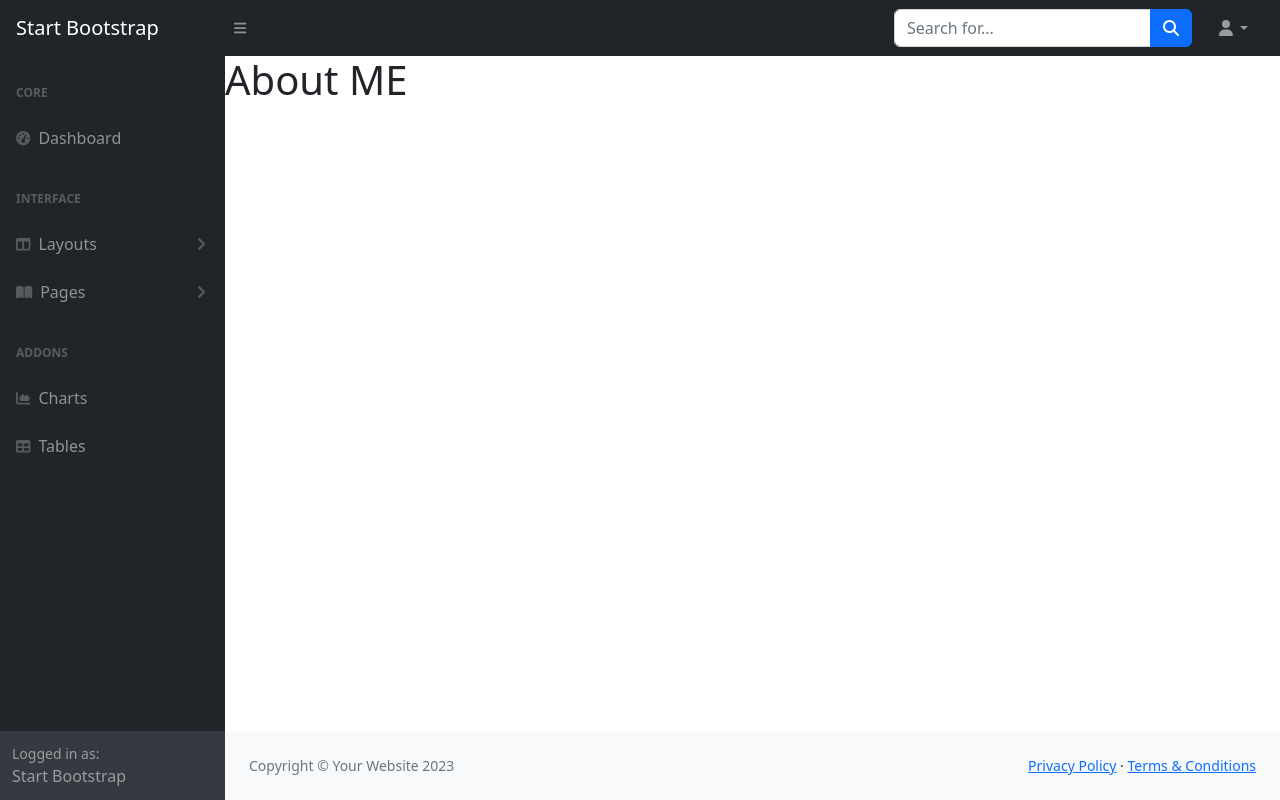
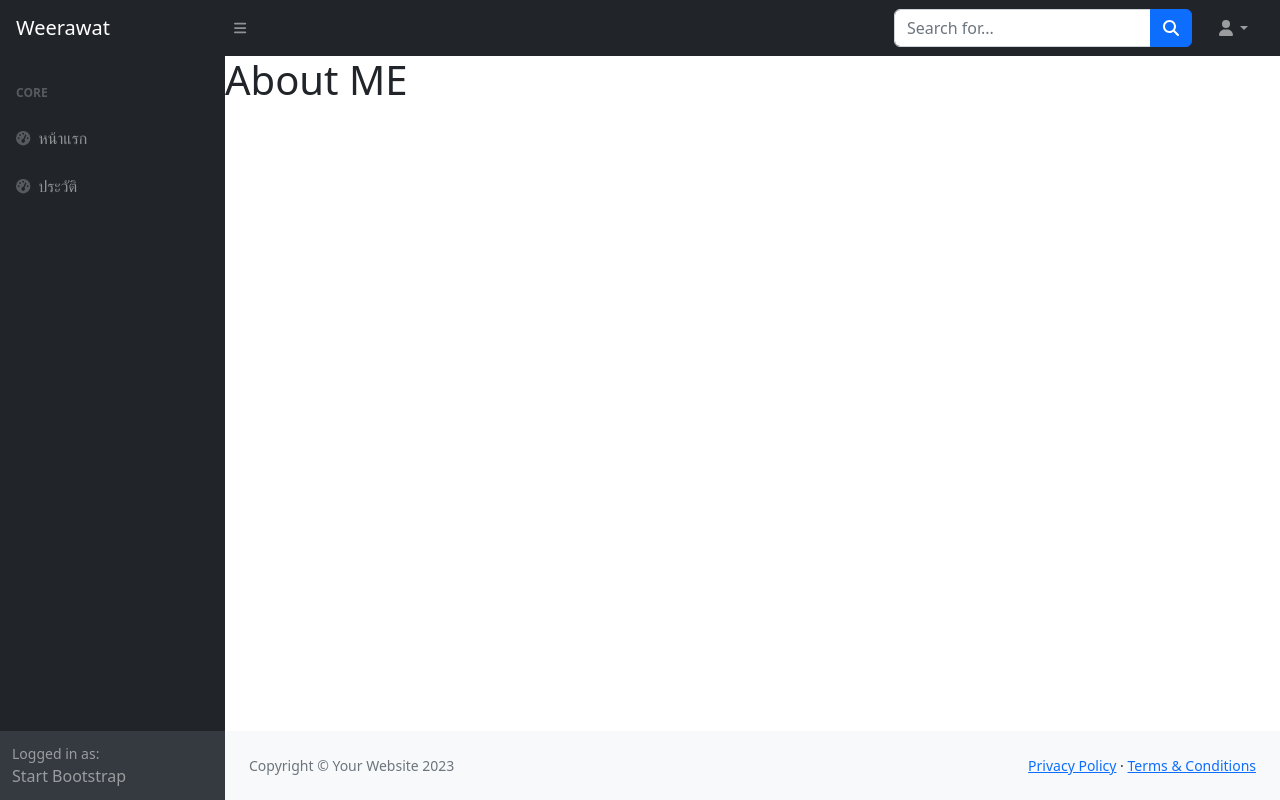
Before and after one commit to Godtasan552/django_my_web, a Django app: page /about/ in a window 1280 px wide. Run offline with Django 5.2, Linux system fonts and the light colour scheme; some libraries are stand-ins or nearby versions.

Commit message:
update nav

```diff
--- a/templates/base.html
+++ b/templates/base.html
@@ -16,7 +16,7 @@
     <body class="sb-nav-fixed">
         <nav class="sb-topnav navbar navbar-expand navbar-dark bg-dark">
             <!-- Navbar Brand-->
-            <a class="navbar-brand ps-3" href="index.html">Start Bootstrap</a>
+            <a class="navbar-brand ps-3" href="index.html">Weerawat</a>
             <!-- Sidebar Toggle-->
             <button class="btn btn-link btn-sm order-1 order-lg-0 me-4 me-lg-0" id="sidebarToggle" href="#!"><i class="fas fa-bars"></i></button>
             <!-- Navbar Search-->
@@ -47,13 +47,11 @@
                             <div class="sb-sidenav-menu-heading">Core</div>
                             <a class="nav-link" href="index.html">
                                 <div class="sb-nav-link-icon"><i class="fas fa-tachometer-alt"></i></div>
-                                Dashboard
+                                หน้าแรก
                             </a>
-                            <div class="sb-sidenav-menu-heading">Interface</div>
-                            <a class="nav-link collapsed" href="#" data-bs-toggle="collapse" data-bs-target="#collapseLayouts" aria-expanded="false" aria-controls="collapseLayouts">
-                                <div class="sb-nav-link-icon"><i class="fas fa-columns"></i></div>
-                                Layouts
-                                <div class="sb-sidenav-collapse-arrow"><i class="fas fa-angle-down"></i></div>
+                            <a class="nav-link" href="index.html">
+                                <div class="sb-nav-link-icon"><i class="fas fa-tachometer-alt"></i></div>
+                                ประวัติ
                             </a>
                             <div class="collapse" id="collapseLayouts" aria-labelledby="headingOne" data-bs-parent="#sidenavAccordion">
                                 <nav class="sb-sidenav-menu-nested nav">
@@ -61,11 +59,7 @@
                                     <a class="nav-link" href="layout-sidenav-light.html">Light Sidenav</a>
                                 </nav>
                             </div>
-                            <a class="nav-link collapsed" href="#" data-bs-toggle="collapse" data-bs-target="#collapsePages" aria-expanded="false" aria-controls="collapsePages">
-                                <div class="sb-nav-link-icon"><i class="fas fa-book-open"></i></div>
-                                Pages
-                                <div class="sb-sidenav-collapse-arrow"><i class="fas fa-angle-down"></i></div>
-                            </a>
+
                             <div class="collapse" id="collapsePages" aria-labelledby="headingTwo" data-bs-parent="#sidenavAccordion">
                                 <nav class="sb-sidenav-menu-nested nav accordion" id="sidenavAccordionPages">
                                     <a class="nav-link collapsed" href="#" data-bs-toggle="collapse" data-bs-target="#pagesCollapseAuth" aria-expanded="false" aria-controls="pagesCollapseAuth">
@@ -92,15 +86,8 @@
                                     </div>
                                 </nav>
                             </div>
-                            <div class="sb-sidenav-menu-heading">Addons</div>
-                            <a class="nav-link" href="charts.html">
-                                <div class="sb-nav-link-icon"><i class="fas fa-chart-area"></i></div>
-                                Charts
-                            </a>
-                            <a class="nav-link" href="tables.html">
-                                <div class="sb-nav-link-icon"><i class="fas fa-table"></i></div>
-                                Tables
-                            </a>
+
+
                         </div>
                     </div>
                     <div class="sb-sidenav-footer">
--- /dev/null
+++ b/templates/test.html
@@ -0,0 +1 @@
+{% extends base.thml %}
```
